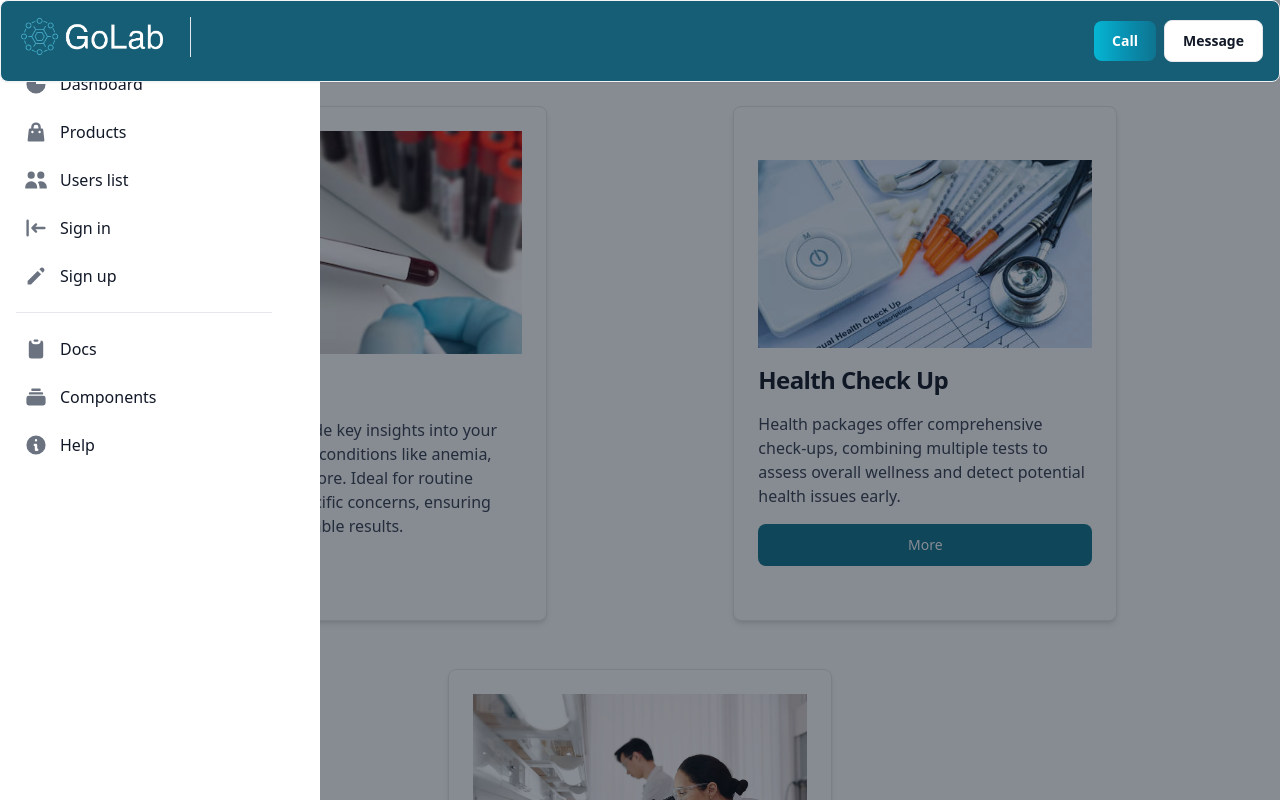
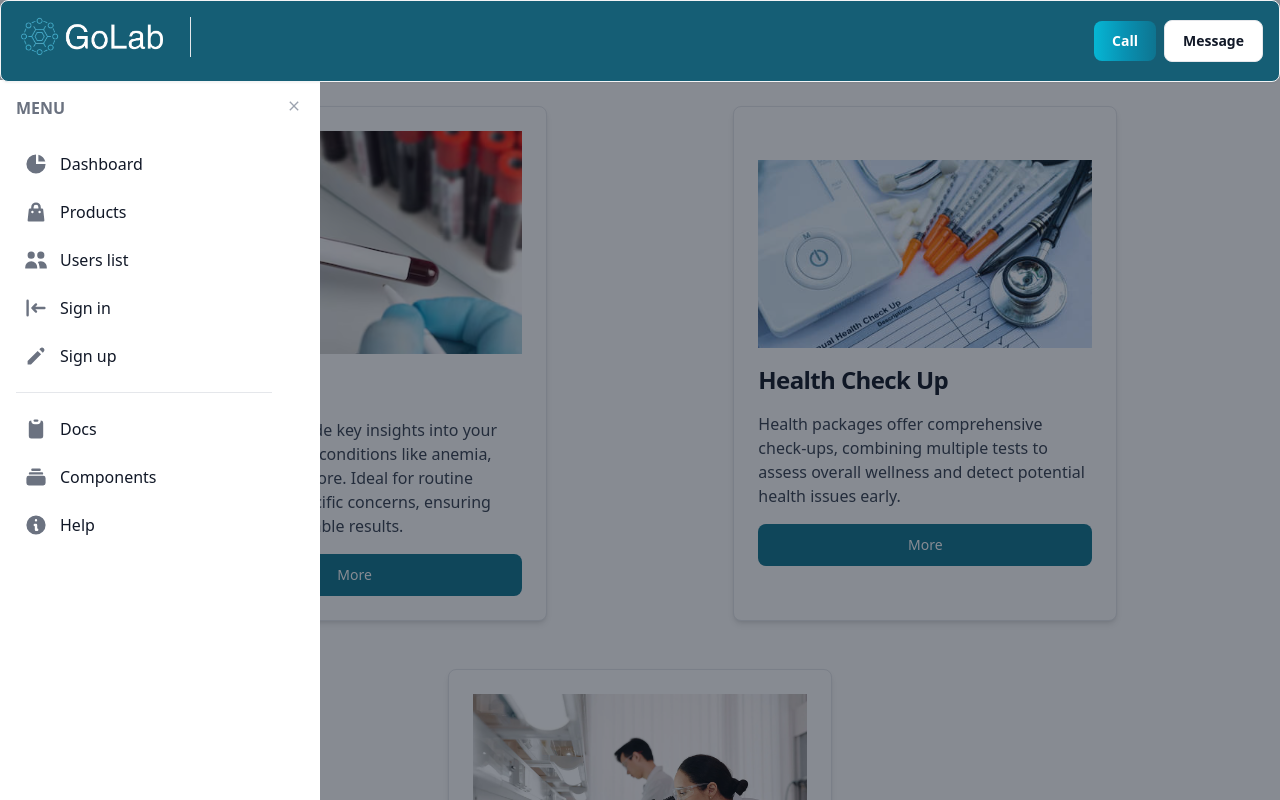
Before and after one commit to harshalpatil0003/patho, a React (Vite) app in the folder client/: page /UserPanel in a window 1280 px wide. Shown: the top 800 px of the page. Built offline with nearby package versions, Linux system fonts and the light colour scheme.

Commit message:
side panel adjusted

```diff
--- a/client/src/components/Side Panel/panel.jsx
+++ b/client/src/components/Side Panel/panel.jsx
@@ -25,7 +25,7 @@ export function Panel() {
       {/* <div className="flex items-center justify-center">
         <Button gradientMonochrome="cyan" onClick={() => setIsOpen(true)} className="absolute left-[2px] top-[100px]"> <p className="">Menu</p></Button>
       </div> */}
-      <Drawer open={isOpen} onClose={handleClose}>
+      <Drawer open={isOpen} onClose={handleClose} className="mt-20">
         <Drawer.Header title="MENU" titleIcon={() => <></>} />
         <Drawer.Items>
           <Sidebar
--- a/client/src/views/User_Panel.jsx
+++ b/client/src/views/User_Panel.jsx
@@ -10,7 +10,7 @@ export default function User_Panel({name}) {
             <Profile name={name} />
 
 
-            <Panel />
+            <Panel/>
 
             <div className='flex flex-wrap  justify-evenly'>
                 <Card
@@ -22,10 +22,8 @@ export default function User_Panel({name}) {
                     <p className="font-normal text-gray-700 dark:text-gray-400">
                     Blood tests provide key insights into your health, detecting conditions like anemia, infections, and more. Ideal for routine check-ups or specific concerns, ensuring accurate and reliable results.
                     </p>
-                    <div>
-                    <Button className='sticky z-10'>More</Button>
 
-                    </div>
+                    <Button className=''>More</Button>
                 </Card>
                 <Card
                     className="max-w-sm m-6">
```
